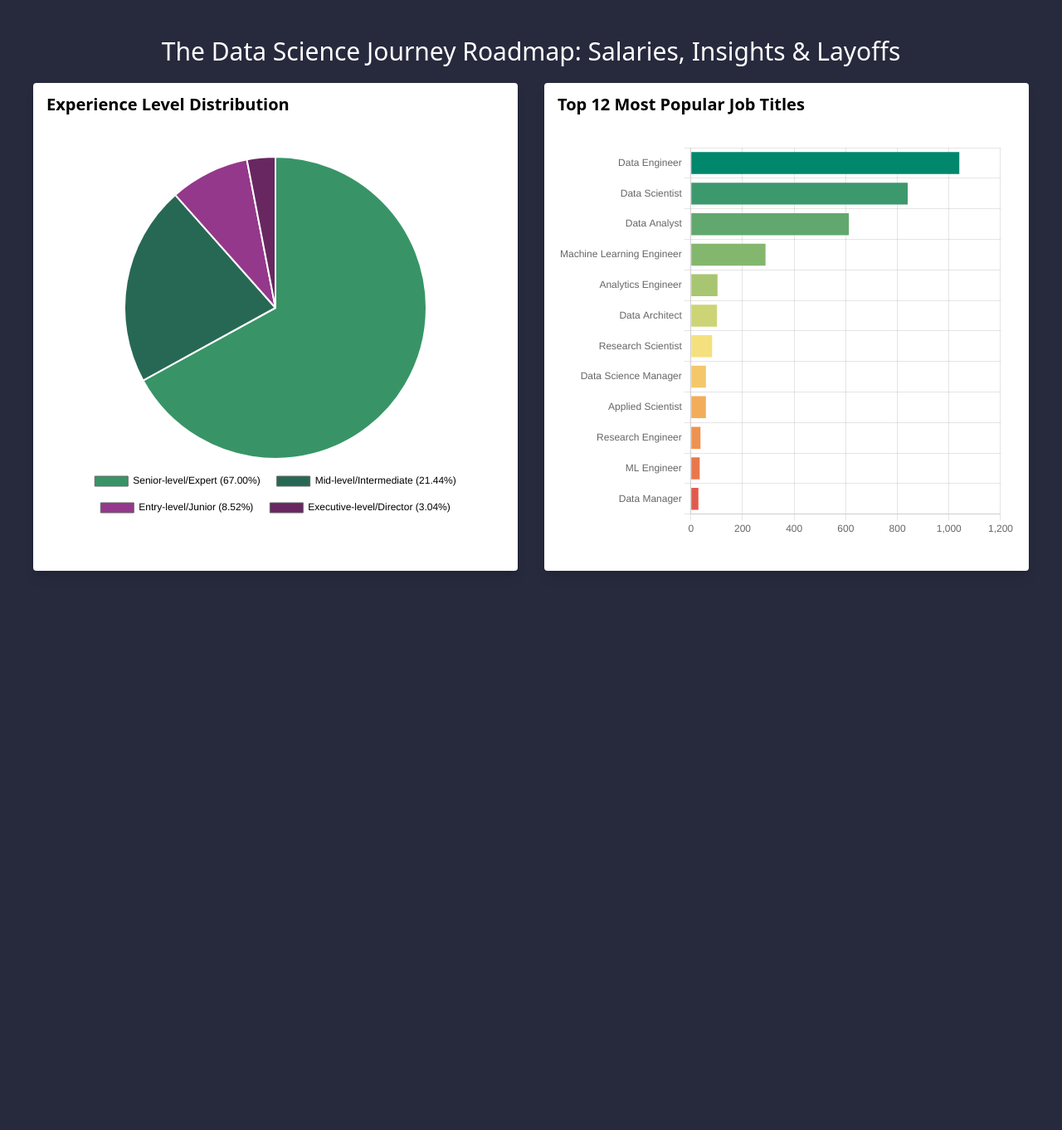
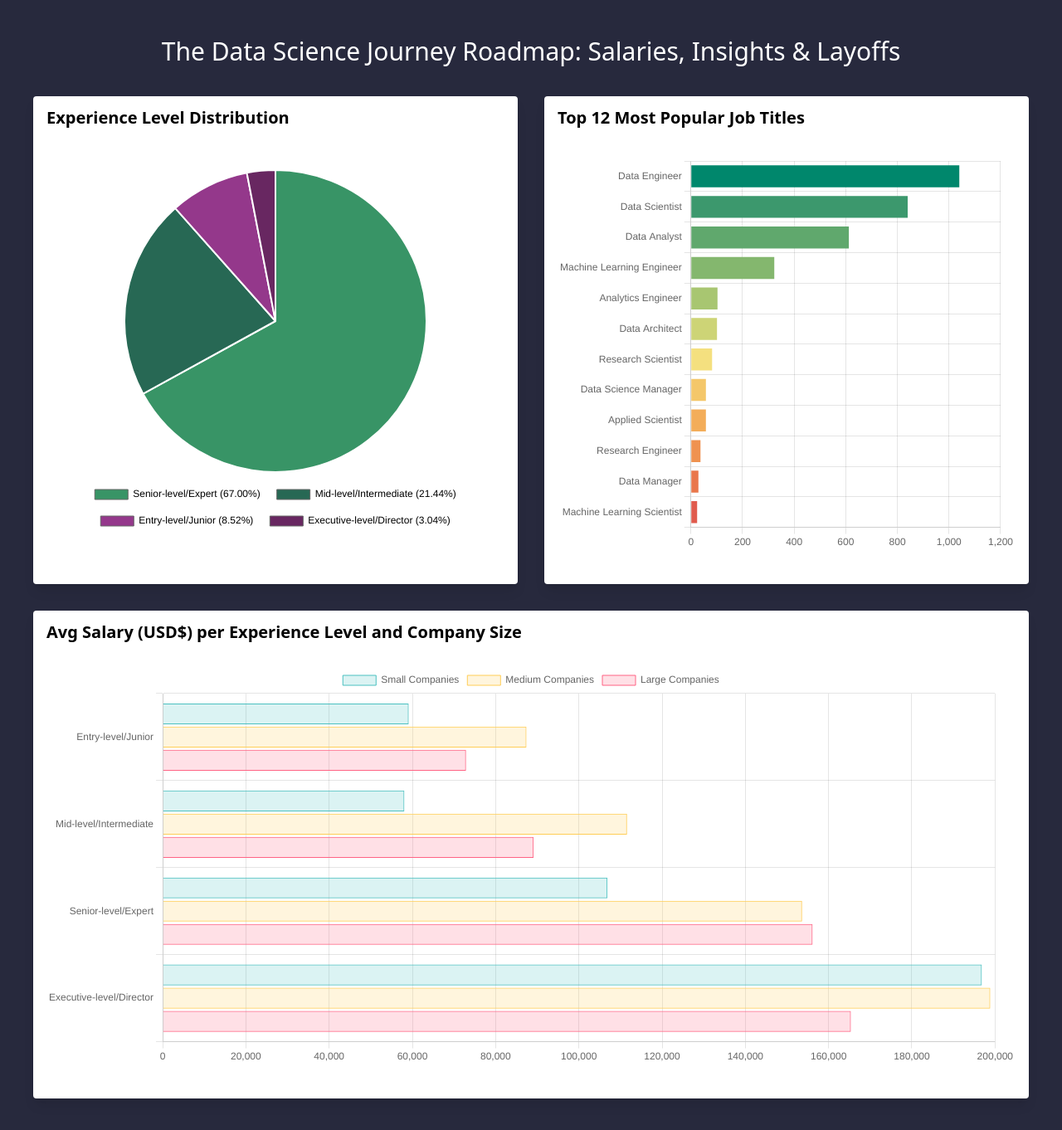
Before and after one commit to kaddie15/data-viz, a Vue app: page / in a window 1280 px wide. Shown: the whole page at 83% size. Before the commit the page ends 800 px from the top, so only its background shows below. Built offline with nearby package versions, Linux system fonts and the light colour scheme.

Commit message:
top12 mapping - bar chart company size

```diff
--- a/src/components/Charts/BarChart.vue
+++ b/src/components/Charts/BarChart.vue
@@ -32,15 +32,15 @@ const data = {
         'Data Science Manager',
         'Applied Scientist',
         'Research Engineer',
-        'ML Engineer',
         'Data Manager',
+        'Machine Learning Scientist',
     ],
     datasets: [
         {
             label: 'Data One',
             backgroundColor: ['#00876c', '#3c986d', '#60a86d', '#84b76e', '#a8c671', '#cdd476', '#f4e07f', '#f4c76a', '#f3ad5a', '#ef9250', '#e9774c', '#e05b4d', '#d43d51'],
-            data: [1040, 840, 612, 289, 103, 101, 82, 58, 58, 37,
-                34, 29]
+            data: [1040, 840, 612, 323, 103, 101, 82, 58, 58, 37,
+                29, 24]
         },
     ]
 }
@@ -60,7 +60,6 @@ const options = {
 
 
 <style>
-
 #bar {
     height: 100%;
 }
--- /dev/null
+++ b/src/components/Charts/BarChartCompany.vue
@@ -0,0 +1,69 @@
+<template>
+    <Bar :data="data" :options="options" id="bar" />
+</template>
+
+<script setup>
+import {
+    Chart as ChartJS,
+    Title,
+    Tooltip,
+    Legend,
+    BarElement,
+    CategoryScale,
+    LinearScale
+} from 'chart.js'
+import { Bar } from 'vue-chartjs'
+
+
+ChartJS.register(CategoryScale, LinearScale, BarElement, Title, Tooltip, Legend)
+
+
+
+
+const data = {
+    labels: [
+        'Entry-level/Junior',
+        'Mid-level/Intermediate',
+        'Senior-level/Expert',
+        'Executive-level/Director',
+    ],
+    datasets: [
+        {
+            label: 'Small Companies',
+            data: [59120.734694,58080.500000, 106875.465116,196827.166667],
+            backgroundColor: 'rgba(75, 192, 192, 0.2)',
+            borderColor: 'rgba(75, 192, 192, 1)',
+            borderWidth: 1,
+        },
+        {
+            label: 'Medium Companies',
+            data: [87416.456140, 111586.421900,153643.334069, 198857.284211],
+            backgroundColor: 'rgba(255, 205, 86, 0.2)',
+            borderColor: 'rgba(255, 205, 86, 1)',
+            borderWidth: 1,
+        },
+        {
+            label: 'Large Companies',
+            data: [72896.810000, 89135.731343,156159.690821, 165363.153846],
+            backgroundColor: 'rgba(255, 99, 132, 0.2)',
+            borderColor: 'rgba(255, 99, 132, 1)',
+            borderWidth: 1,
+        },
+    ]
+}
+
+const options = {
+    responsive: true,
+    maintainAspectRatio: false,
+    indexAxis: 'y',
+
+}
+
+</script>
+
+
+<style>
+#bar {
+    height: 100%;
+}
+</style>
--- a/src/views/HomeView.vue
+++ b/src/views/HomeView.vue
@@ -4,11 +4,14 @@
       <div class="w-full p-5">
         <h1 class="text-3xl text-center">The Data Science Journey Roadmap: Salaries, Insights & Layoffs</h1>
       </div>
-      <div class="w-full xl:w-6/12 mb-12 xl:mb-0 px-4">
+      <div class="w-full xl:w-6/12 mb-12 xl:mb-0 p-4">
         <Card title="Experience Level Distribution"><PieChart></PieChart></Card>
       </div>
-      <div class="w-full xl:w-6/12 px-4">
+      <div class="w-full xl:w-6/12 p-4">
         <Card title="Top 12 Most Popular Job Titles"><BarChart></BarChart></Card>
+      </div>
+      <div class="w-full xl:w-12/12 p-4">
+        <Card title="Avg Salary (USD$) per Experience Level and Company Size"><BarChartCompany></BarChartCompany></Card>
       </div>
     </div>
 
@@ -21,5 +24,6 @@
 import Card from '@/components/Card.vue'
 import PieChart from '@/components/Charts/PieChart.vue'
 import BarChart from '@/components/Charts/BarChart.vue'
+import BarChartCompany from '@/components/Charts/BarChartCompany.vue'
 
 </script>
```
